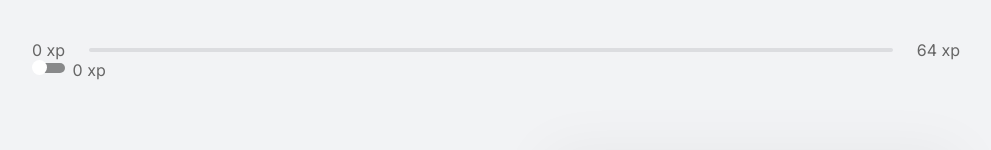
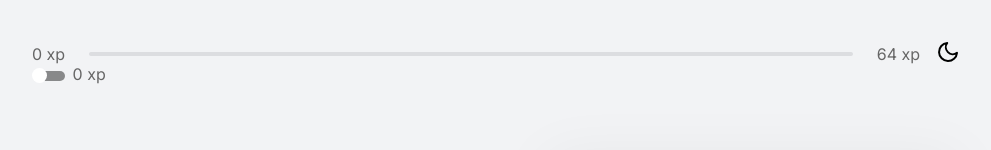
Before and after one commit to KRochaS/NextLevelWeek4, a Next.js app in the folder trilha-reactjs/: page / in a window 1280 px wide. Shown: the top 150 px of the page, without its empty margins (144-1135 px from the left). Built offline with nearby package versions, Linux system fonts and the light colour scheme.

Commit message:
ExperienceBar

```diff
--- a/trilha-reactjs/src/components/ExperienceBar.tsx
+++ b/trilha-reactjs/src/components/ExperienceBar.tsx
@@ -1,6 +1,7 @@
 import { useContext } from 'react';
 
 import { ChallengesContext } from '../contexts/ChallengesContext';
+import { ThemeContext } from '../contexts/ThemeContext';
 import styles from '../styles/components/ExperienceBar.module.css';
 
 export function ExperienceBar() {
@@ -8,22 +9,43 @@ export function ExperienceBar() {
         ChallengesContext,
     );
 
+    const { isDarkMode, darkMode } = useContext(ThemeContext);
+
     const percentToNextLevel =
         Math.round(currentExperience * 100) / experienceToNextLevel;
 
+        function handleIsThemeDark() {
+
+            darkMode();
+
+
+        }
+
     return (
+
         <header className={styles.experienceBar}>
-        <span>0 xp</span>
+            <span className={isDarkMode ? styles.textDark : ''}>0 xp</span>
             <div>
                 <div style={{ width: `${percentToNextLevel}%` }} />
                 <span
-            className={styles.currentExperience}
+                    className={!isDarkMode ? styles.currentExperience : styles.currentExperienceDark}
                     style={{ left: `${percentToNextLevel}%` }}
                 >
                     {currentExperience} xp
           </span>
             </div>
-        <span>{experienceToNextLevel} xp</span>
+            <span className={isDarkMode ? styles.textDark : ''} >{experienceToNextLevel} xp</span>
+
+
+            <button type="button" className={styles.darkMode} onClick={handleIsThemeDark}>
+                <img src={!isDarkMode ? `icons/moon.svg` : `icons/sun.svg`} alt="level" />
+
+            </button>
+
         </header>
+
+
+
+
     );
 }
--- a/trilha-reactjs/src/styles/components/ExperienceBar.module.css
+++ b/trilha-reactjs/src/styles/components/ExperienceBar.module.css
@@ -33,3 +33,21 @@ span.currentExperience {
     top: 12px;
     transform: translateX(-50%);
 }
+
+span.currentExperienceDark {
+    position: absolute;
+    top: 12px;
+    transform: translateX(-50%);
+    color: var(--white);
+}
+
+.experienceBar button {
+    border: 0;
+    outline: none;
+    padding-left: 1rem;
+    background-color: transparent;
+}
+
+.textDark {
+    color: var(--white);
+}
```
Lines whose indentation alone changed are shown as unchanged.
